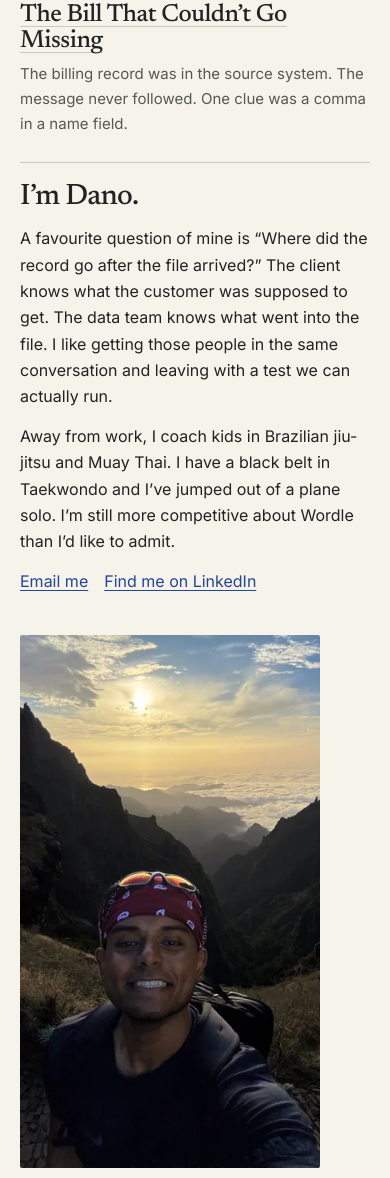
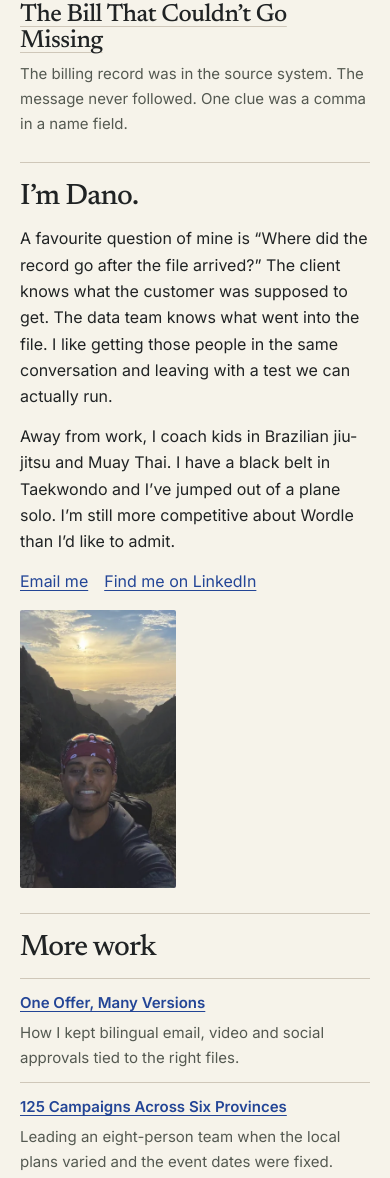
Before and after one commit to danoishan/danoishan.github.io, a plain HTML site: page index.html in a window 390 px wide. Shown: the part 1301-2479 px from the top of the page. Drawn offline with Linux system fonts and the light colour scheme.

Commit message:
Align and brighten the About photo

```diff
--- a/index.html
+++ b/index.html
@@ -20,7 +20,7 @@
   <link rel="preconnect" href="https://fonts.gstatic.com" crossorigin>
   <link href="https://fonts.googleapis.com/css2?family=Inter:wght@400;500;600;700&amp;family=Newsreader:opsz,wght@6..72,400..600&amp;display=swap" rel="stylesheet">
   <link rel="stylesheet" href="/styles-base.css?v=2">
-<link rel="stylesheet" href="/styles.css?v=3">
+<link rel="stylesheet" href="/styles.css?v=4">
   <script type="application/ld+json">{"@context":"https://schema.org","@type":"Person","name":"Danoishan Sinnathamby","url":"https://danoishan.github.io/","sameAs":["https://www.linkedin.com/in/danoishan/","https://github.com/danoishan"],"jobTitle":"Senior Account Manager","worksFor":{"@type":"Organization","name":"Vigorate"},"knowsAbout":["Technical Project Management","Technical Program Management","CRM","MarTech","Customer Data","Lifecycle Marketing","Salesforce Marketing Cloud","Braze","REST APIs","Customer Identity","Consent Management","Push Notifications","In-App Messaging"]}</script>
 <meta property="og:image" content="https://danoishan.github.io/assets/share-portfolio.png">
 <meta property="og:image:width" content="1200">
@@ -102,7 +102,7 @@
       <p class="about-contact"><a href="mailto:danoishan@gmail.com">Email me</a> <a href="https://www.linkedin.com/in/danoishan/">Find me on LinkedIn</a></p>
     </div>
     <figure class="about-photo">
-      <img src="/assets/above-the-clouds-360.webp" srcset="/assets/above-the-clouds-360.webp 360w, /assets/above-the-clouds-720.webp 720w" sizes="(max-width: 340px) calc(100vw - 40px), 300px" alt="Dano on a mountain above the clouds at sunrise" width="360" height="640" loading="lazy" decoding="async">
+      <img src="/assets/above-the-clouds-360.webp" srcset="/assets/above-the-clouds-360.webp 360w, /assets/above-the-clouds-720.webp 720w" sizes="(max-width: 620px) 156px, 170px" alt="Dano on a mountain above the clouds at sunrise" width="360" height="640" loading="lazy" decoding="async">
     </figure>
   </section>
 
--- a/styles.css
+++ b/styles.css
@@ -81,14 +81,14 @@
 .selected-pair h3 { font-size: clamp(1.55rem, 2.6vw, 2.1rem); }
 .home-about {
   display: grid;
-  grid-template-columns: minmax(0, 1fr) minmax(180px, 300px);
-  align-items: center;
-  gap: clamp(24px, 7vw, 100px);
+  grid-template-columns: minmax(0, 57ch) 170px;
+  align-items: start;
+  gap: clamp(24px, 5vw, 64px);
   padding-block: 35px;
 }
 .about-copy p { max-width: 57ch; margin-block: 13px; }
-.about-contact { display: flex; flex-wrap: wrap; gap: 6px 16px; }
-.about-photo img { width: 100%; border-radius: 2px; }
+.about-copy .about-contact { display: flex; flex-wrap: wrap; gap: 6px 16px; margin-block-end: 0; }
+.about-photo img { width: 100%; border-radius: 2px; filter: contrast(.78) brightness(1.12); }
 
 .link-list article {
   display: grid;
@@ -312,7 +312,8 @@
   .featured-case p:last-child, .selected-pair p:last-child { font-size: .9375rem; }
   .selected-pair { gap: 14px; }
   .selected-pair article { padding-top: 12px; }
-  .about-photo { width: min(100%, 300px); }
+  .home-about { row-gap: 16px; }
+  .about-photo { width: min(100%, 156px); }
   .brief-intro { padding-block: 27px 22px; }
   .case-hero h1, .brief-intro h1 { font-size: clamp(2.35rem, 10vw, 3.25rem); }
   .case-facts { grid-template-columns: repeat(2, minmax(0, 1fr)); }
```
